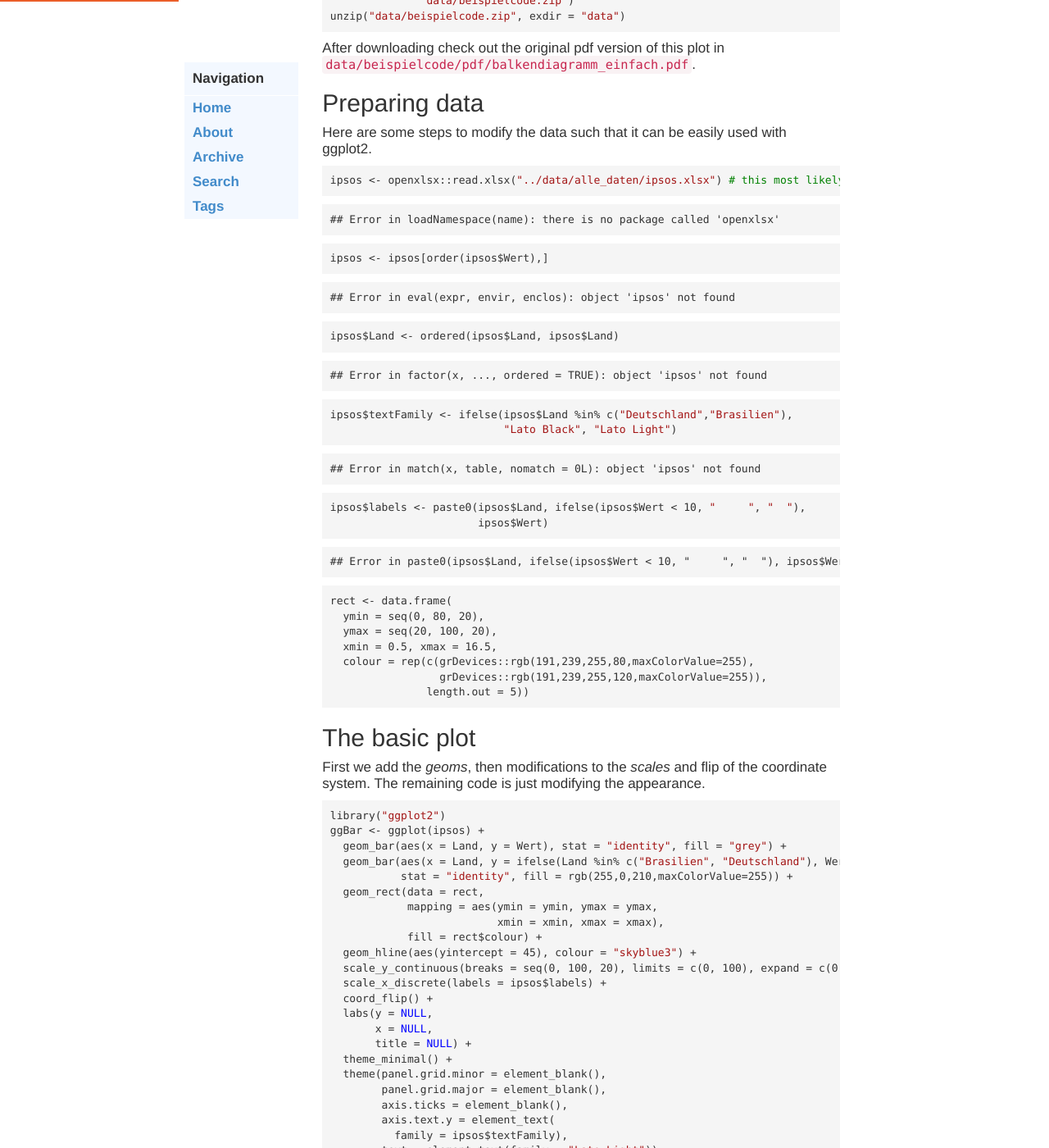
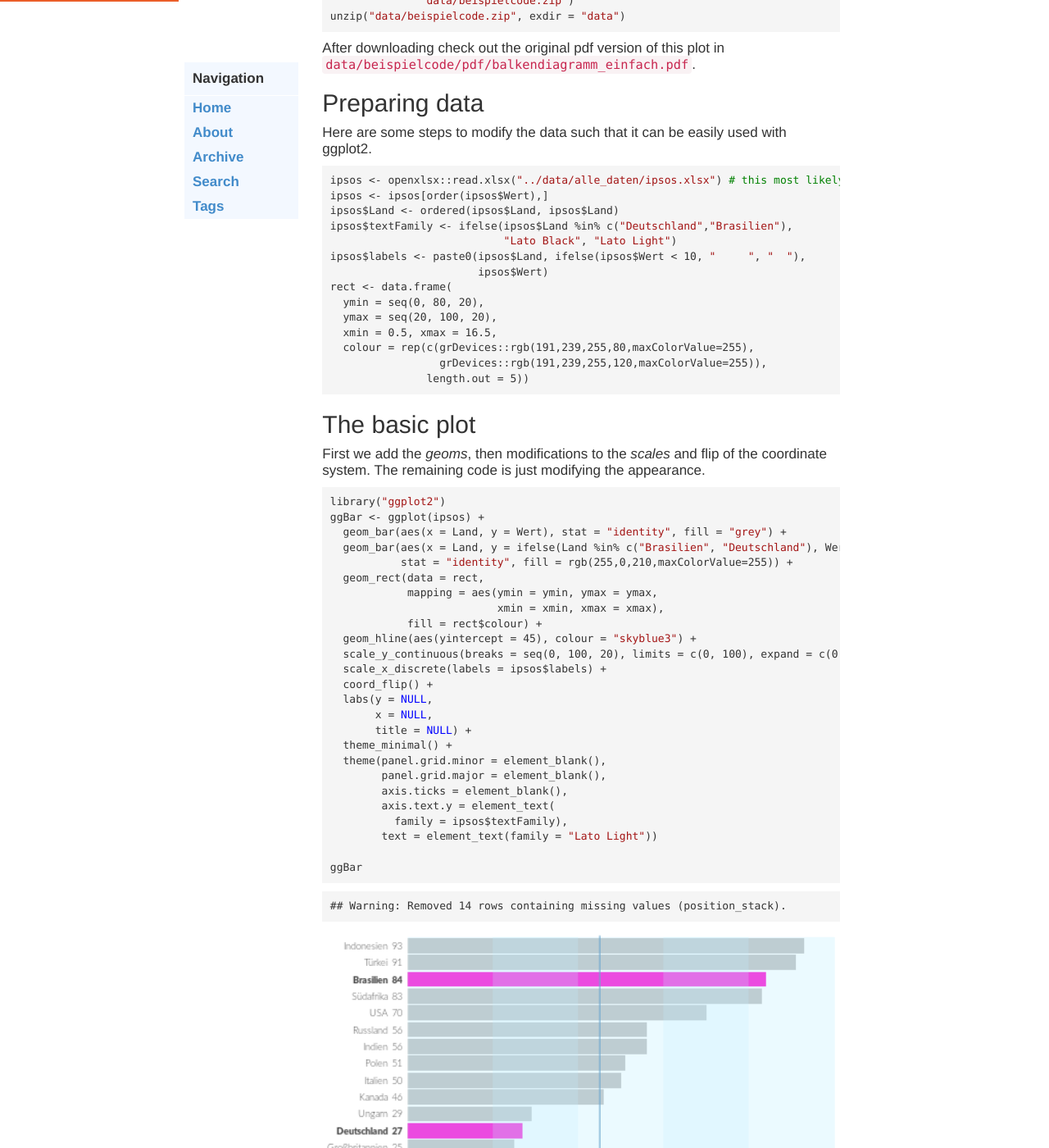
Before and after one commit to wahani/wahani.github.io, a Jekyll site: the page built from _posts/2015-05-15-Datendesign-Barplot-simple.md, in a window 1280 px wide and 1400 px high, scrolled down 491 px. Shown: the whole window at 82% size. Built offline with Jekyll 4.4.1, drawn with Linux system fonts in a browser that asks for light colours; some web fonts are replaced; comment, search, counter and statistics services are not loaded; some of the changed text lies outside the part shown.

Commit message:
fixing barplot post

```diff
--- a/_posts/2015-05-15-Datendesign-Barplot-simple.md
+++ b/_posts/2015-05-15-Datendesign-Barplot-simple.md
@@ -9,7 +9,10 @@ archive: false
 
 
 
-This is a reproduction of the (*simple*) bar plot of chapter 6.1.1 in [*Datendesign mit R*](http://www.datendesign-r.de/) with [ggplot2](http://ggplot2.org/). To download the data you can use the following lines:
+This is a reproduction of the (*simple*) bar plot of chapter 6.1.1 in
+[*Datendesign mit R*](http://www.datendesign-r.de/) with
+[ggplot2](http://ggplot2.org/). To download the data you can use the following
+lines:
 
 
 {% highlight r %}
@@ -38,67 +41,12 @@ Here are some steps to modify the data such that it can be easily used with ggpl
 
 {% highlight r %}
 ipsos <- openxlsx::read.xlsx("../data/alle_daten/ipsos.xlsx") # this most likely needs adjustment
-{% endhighlight %}
-
-
-
-{% highlight text %}
-## Error in loadNamespace(name): there is no package called 'openxlsx'
-{% endhighlight %}
-
-
-
-{% highlight r %}
 ipsos <- ipsos[order(ipsos$Wert),]
-{% endhighlight %}
-
-
-
-{% highlight text %}
-## Error in eval(expr, envir, enclos): object 'ipsos' not found
-{% endhighlight %}
-
-
-
-{% highlight r %}
 ipsos$Land <- ordered(ipsos$Land, ipsos$Land)
-{% endhighlight %}
-
-
-
-{% highlight text %}
-## Error in factor(x, ..., ordered = TRUE): object 'ipsos' not found
-{% endhighlight %}
-
-
-
-{% highlight r %}
 ipsos$textFamily <- ifelse(ipsos$Land %in% c("Deutschland","Brasilien"),
                            "Lato Black", "Lato Light")
-{% endhighlight %}
-
-
-
-{% highlight text %}
-## Error in match(x, table, nomatch = 0L): object 'ipsos' not found
-{% endhighlight %}
-
-
-
-{% highlight r %}
 ipsos$labels <- paste0(ipsos$Land, ifelse(ipsos$Wert < 10, "     ", "  "),
                        ipsos$Wert)
-{% endhighlight %}
-
-
-
-{% highlight text %}
-## Error in paste0(ipsos$Land, ifelse(ipsos$Wert < 10, "     ", "  "), ipsos$Wert): object 'ipsos' not found
-{% endhighlight %}
-
-
-
-{% highlight r %}
 rect <- data.frame(
   ymin = seq(0, 80, 20),
   ymax = seq(20, 100, 20),
@@ -137,25 +85,17 @@ ggBar <- ggplot(ipsos) +
         axis.text.y = element_text(
           family = ipsos$textFamily),
         text = element_text(family = "Lato Light"))
-{% endhighlight %}
 
-
-
-{% highlight text %}
-## Error in ggplot(ipsos): object 'ipsos' not found
-{% endhighlight %}
-
-
-
-{% highlight r %}
 ggBar
 {% endhighlight %}
 
 
 
 {% highlight text %}
-## Error in eval(expr, envir, enclos): object 'ggBar' not found
+## Warning: Removed 14 rows containing missing values (position_stack).
 {% endhighlight %}
+
+<img src="/assets/images/2015-05-15-Datendesign-Barplot-simple/unnamed-chunk-5-1.png" title="center" alt="center" width="100%" />
 
 ## Annotations and layout
 
@@ -201,7 +141,7 @@ print(ggBar, vp = main)
 
 
 {% highlight text %}
-## Error in print(ggBar, vp = main): object 'ggBar' not found
+## Warning: Removed 14 rows containing missing values (position_stack).
 {% endhighlight %}
 
 
```
Also changed, not shown: other parts of _posts/2015-05-15-Datendesign-Barplot-simple.md (+2 -2 lines), _drafts/2015-05-15-Datendesign-Barplot-simple.Rmd (+6 -3 lines), assets/images/2015-05-15-Datendesign-Barplot-simple/unnamed-chunk-5-1.png, assets/images/2015-05-15-Datendesign-Barplot-simple/unnamed-chunk-6-1.png, assets/images/2015-05-15-Datendesign-Barplot-simple/unnamed-chunk-7-1.png.
